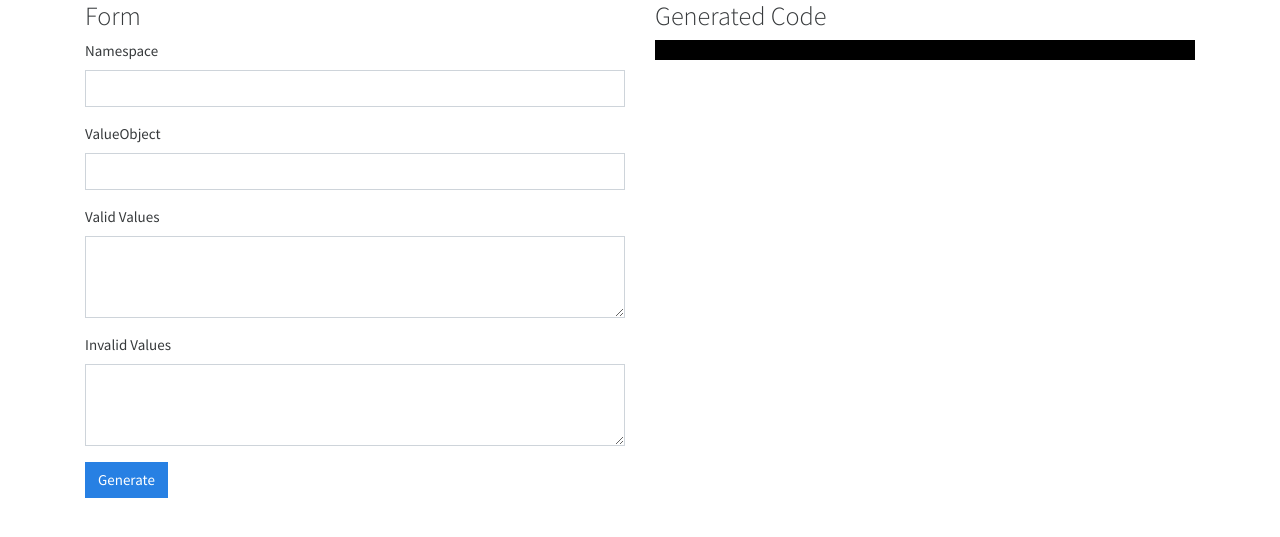
After one commit to barryosull/code-generators, a PHP site: page / in a window 1280 px wide. The commit adds this page. Shown: the top 537 px of the page. Run offline with PHP 8.4, Linux system fonts and the light colour scheme; some libraries are stand-ins or nearby versions.

Commit message:
Added a really basic webapp

```diff
--- /dev/null
+++ b/public/index.php
@@ -0,0 +1,69 @@
+<!doctype html>
+<html lang="en">
+<head>
+<title>Code generator</title>
+<link rel="stylesheet" href="https://maxcdn.bootstrapcdn.com/bootswatch/4.0.0/cosmo/bootstrap.min.css">
+</head>
+<body>
+<div class="container">
+    <div class="row">
+        <div class="col">
+            <h3>Form</h3>
+            <form id="generateForm">
+                <div class="form-group">
+                    <label for="namespace">Namespace</label>
+                    <input type="text" class="form-control" id="namespace">
+                </div>
+                <div class="form-group">
+                    <label for="valueObject">ValueObject</label>
+                    <input type="text" class="form-control" id="valueObject">
+                </div>
+                <div class="form-group">
+                    <label for="validValues">Valid Values</label>
+                    <textarea class="form-control" id="validValues" rows="3"></textarea>
+                </div>
+                <div class="form-group">
+                    <label for="invalidValues">Invalid Values</label>
+                    <textarea class="form-control" id="invalidValues" rows="3"></textarea>
+                </div>
+                <button type="submit" class="btn btn-primary" id="generate">Generate</button>
+            </form>
+        </div>
+        <div class="col">
+            <h3>Generated Code</h3>
+<pre style="background-color: #000; color: #fff; padding: 10px;"><code id="generatedCode"></code></pre>
+        </div>
+    </div>
+</div>
+
+<script
+    src="https://code.jquery.com/jquery-3.3.1.min.js"
+    integrity="sha256-FgpCb/KJQlLNfOu91ta32o/NMZxltwRo8QtmkMRdAu8="
+    crossorigin="anonymous"></script>
+<script src="https://cdnjs.cloudflare.com/ajax/libs/popper.js/1.12.9/umd/popper.min.js" integrity="sha384-ApNbgh9B+Y1QKtv3Rn7W3mgPxhU9K/ScQsAP7hUibX39j7fakFPskvXusvfa0b4Q" crossorigin="anonymous"></script>
+<script src="https://maxcdn.bootstrapcdn.com/bootstrap/4.0.0/js/bootstrap.min.js" integrity="sha384-JZR6Spejh4U02d8jOt6vLEHfe/JQGiRRSQQxSfFWpi1MquVdAyjUar5+76PVCmYl" crossorigin="anonymous"></script>
+
+<script type="text/javascript">
+
+    $(function(){
+
+        $("#generateForm").submit(function (evt) {
+            evt.preventDefault();
+
+            $.post("/generate.php", {
+                namespace: $("#namespace").val(),
+                valueObject: $("#valueObject").val(),
+                validValues: $("#validValues").val(),
+                invalidValues: $("#invalidValues").val(),
+            }).done(function(generated) {
+                $("#generatedCode").text(generated);
+            }).fail(function() {
+                alert("Something went wrong");
+            });
+        });
+    });
+
+</script>
+
+</body>
+</html>
--- a/src/ValueOjectTestCase.php
+++ b/src/Generators/ValueOjectTestCase.php
@@ -1,6 +1,6 @@
 <?php
 
-namespace Barryosull\CodeGen;
+namespace Barryosull\CodeGen\Generators;
 
 use Nette\PhpGenerator\ClassType;
 use Nette\PhpGenerator\PhpNamespace;
```
Also changed, not shown: public/generate.php (added, +15 -0 lines), src/Controllers/ValueObjectTestCase.php (added, +11 -0 lines), tests/Generators/ValueObjectTestcaseTest.php (renamed from tests/ValueObjectTestcaseTest.php, +3 -3 lines), 2 other files.
